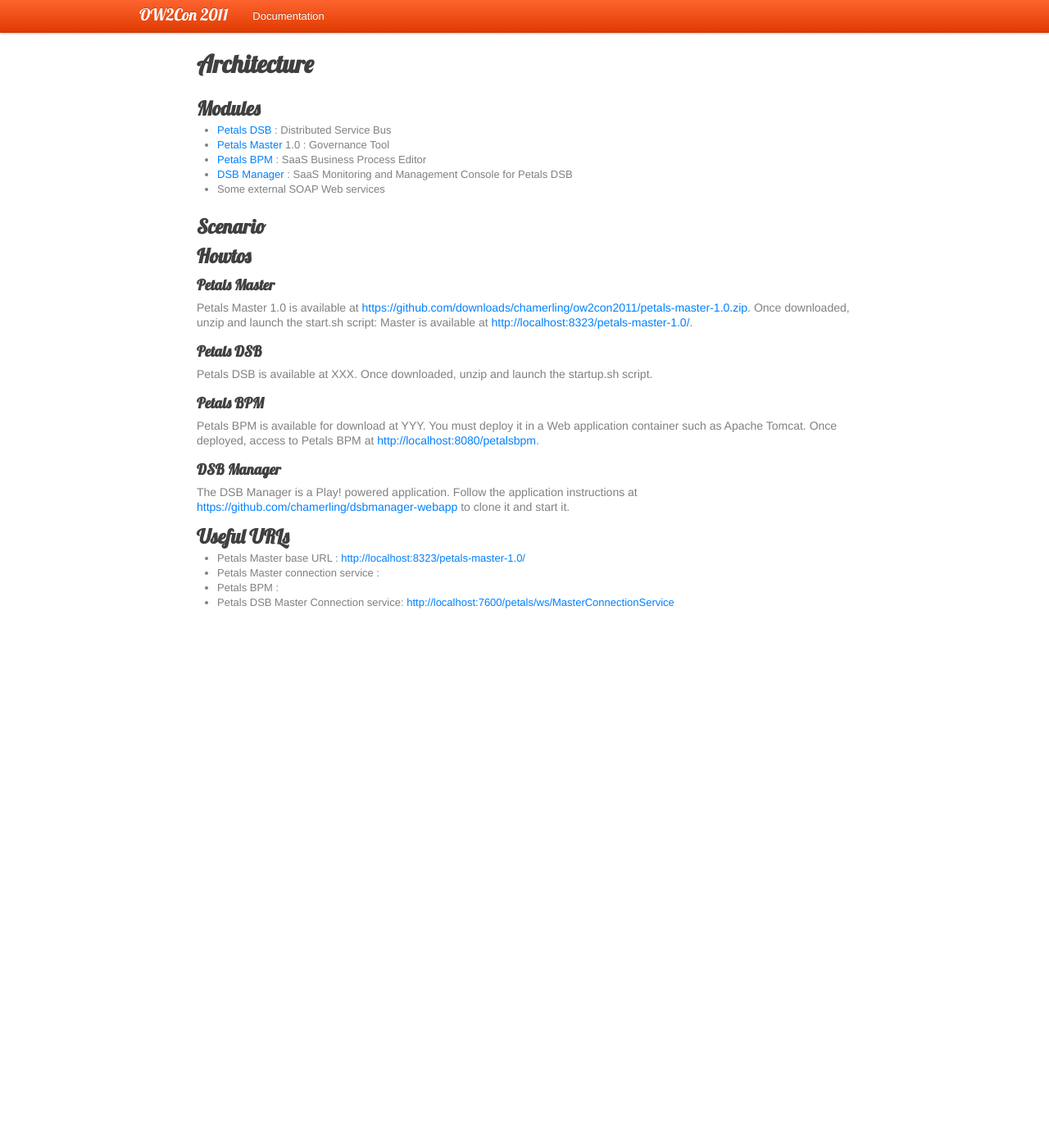
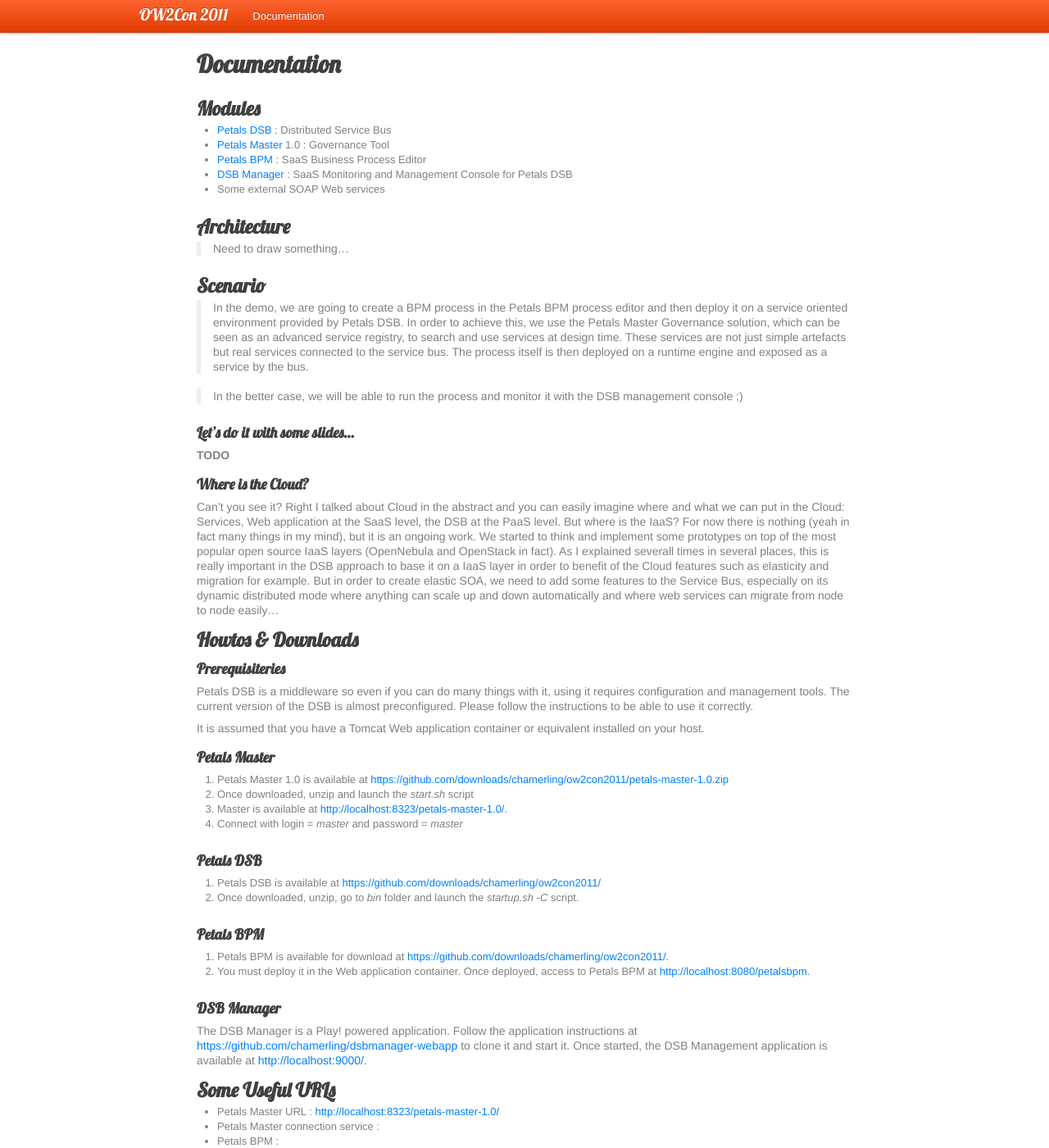
Before and after one commit to chamerling/ow2con2011, a Jekyll site: the page built from documentation.md, in a window 1280 px wide and 1400 px high. Shown: the whole window at 82% size. Built offline with Jekyll 4.4.1, drawn with Linux system fonts in a browser that asks for light colours; nearby versions of some CDN libraries; Markdown is read by kramdown in place of the engine named in the settings; comment, search, counter and statistics services are not loaded; some of the changed text lies outside the part shown.

Commit message:
Update with latest things...

```diff
--- a/_config.yml
+++ b/_config.yml
@@ -5,8 +5,8 @@ auto: true
 rdiscount:
   extensions: [smart]
 gravatar: 123
-url: http://chamerling.github.com/ow2con2011/
-#url: http://localhost:4000
+#url: http://chamerling.github.com/ow2con2011/
+url: http://localhost:4000
 feedburner: christophehamerling
 #ga: UA-26468797-1
 #disqus: quickhubapp
--- a/documentation.md
+++ b/documentation.md
@@ -4,7 +4,7 @@ title: "@chamerling - OW2Con 2011 - Documentation"
 ---
 
 
-# Architecture
+# Documentation
 ## Modules
 
 - [Petals DSB](http://research.petalslink.org/display/petalsdsb/) : Distributed Service Bus
@@ -13,24 +13,53 @@ title: "@chamerling - OW2Con 2011 - Documentation"
 - [DSB Manager](https://github.com/chamerling/dsbmanager-webapp) : SaaS Monitoring and Management Console for Petals DSB
 - Some external SOAP Web services
 
+## Architecture
+> Need to draw something...
+
 ## Scenario
+> In the demo, we are going to create a BPM process in the Petals BPM process editor and then deploy it on a service oriented environment provided by Petals DSB. In order to achieve this, we use the Petals Master Governance solution, which can be seen as an advanced service registry, to search and use services at design time. These services are not just simple artefacts but real services connected to the service bus. The process itself is then deployed on a runtime engine and exposed as a service by the bus.
 
-## Howtos
+> In the better case, we will be able to run the process and monitor it with the DSB management console ;)
+
+### Let's do it with some slides...
+**TODO**
+
+### Where is the Cloud?
+
+Can't you see it? Right I talked about Cloud in the abstract and you can easily imagine where and what we can put in the Cloud: Services, Web application at the SaaS level, the DSB at the PaaS level. But where is the IaaS? For now there is nothing (yeah in fact many things in my mind), but it is an ongoing work. We started to think and implement some prototypes on top of the most popular open source IaaS layers (OpenNebula and OpenStack in fact). As I explained severall times in several places, this is really important in the DSB approach to base it on a IaaS layer in order to benefit of the Cloud features such as elasticity and migration for example. But in order to create elastic SOA, we need to add some features to the Service Bus, especially on its dynamic distributed mode where anything can scale up and down automatically and where web services can migrate from node to node easily...
+
+## Howtos & Downloads
+### Prerequisiteries
+Petals DSB is a middleware so even if you can do many things with it, using it requires configuration and management tools. The current version of the DSB is almost preconfigured. Please follow the instructions to be able to use it correctly.
+
+It is assumed that you have a Tomcat Web application container or equivalent installed on your host.
+
 ### Petals Master
-Petals Master 1.0 is available at [https://github.com/downloads/chamerling/ow2con2011/petals-master-1.0.zip](https://github.com/downloads/chamerling/ow2con2011/petals-master-1.0.zip). Once downloaded, unzip and launch the start.sh script: Master is available at [http://localhost:8323/petals-master-1.0/](http://localhost:8323/petals-master-1.0/).
+
+1. Petals Master 1.0 is available at [https://github.com/downloads/chamerling/ow2con2011/petals-master-1.0.zip](https://github.com/downloads/chamerling/ow2con2011/petals-master-1.0.zip)
+2. Once downloaded, unzip and launch the *start.sh* script
+3. Master is available at [http://localhost:8323/petals-master-1.0/](http://localhost:8323/petals-master-1.0/).
+4. Connect with login = *master* and password = *master*
 
 ### Petals DSB
-Petals DSB is available at XXX. Once downloaded, unzip and launch the startup.sh script.
+
+1. Petals DSB is available at [https://github.com/downloads/chamerling/ow2con2011/](https://github.com/downloads/chamerling/ow2con2011/)
+2. Once downloaded, unzip, go to *bin* folder and launch the *startup.sh -C* script.
 
 ### Petals BPM
-Petals BPM is available for download at YYY. You must deploy it in a Web application container such as Apache Tomcat. Once deployed, access to Petals BPM at [http://localhost:8080/petalsbpm](http://localhost:8080/petalsbpm).
+
+1. Petals BPM is available for download at [https://github.com/downloads/chamerling/ow2con2011/](https://github.com/downloads/chamerling/ow2con2011/).
+2. You must deploy it in the Web application container. Once deployed, access to Petals BPM at [http://localhost:8080/petalsbpm](http://localhost:8080/petalsbpm).
 
 ### DSB Manager
-The DSB Manager is a Play! powered application. Follow the application instructions at [https://github.com/chamerling/dsbmanager-webapp](https://github.com/chamerling/dsbmanager-webapp) to clone it and start it.
+The DSB Manager is a Play! powered application. Follow the application instructions at [https://github.com/chamerling/dsbmanager-webapp](https://github.com/chamerling/dsbmanager-webapp) to clone it and start it. Once started, the DSB Management application is available at [http://localhost:9000/](http://localhost:9000/).
 
-## Useful URLs
+## Some Useful URLs
 
-- Petals Master base URL : [http://localhost:8323/petals-master-1.0/](http://localhost:8323/petals-master-1.0/)
+- Petals Master URL : [http://localhost:8323/petals-master-1.0/](http://localhost:8323/petals-master-1.0/)
 - Petals Master connection service :
 - Petals BPM :
 - Petals DSB Master Connection service: [http://localhost:7600/petals/ws/MasterConnectionService](http://localhost:7600/petals/ws/MasterConnectionService)
+- Petals DSB deployment URL (to be used in Petals BPM) : [http://localhost:7600/petals/ws](http://localhost:7600/petals/ws)
+- Petals DSB kernel management URL : [http://localhost:7600/petals/ws/](http://localhost:7600/petals/ws/)
+- Petals DSB SOAP binding : [http://localhost:8084](http://localhost:8084)
```
Also changed, not shown: 1 other file.
